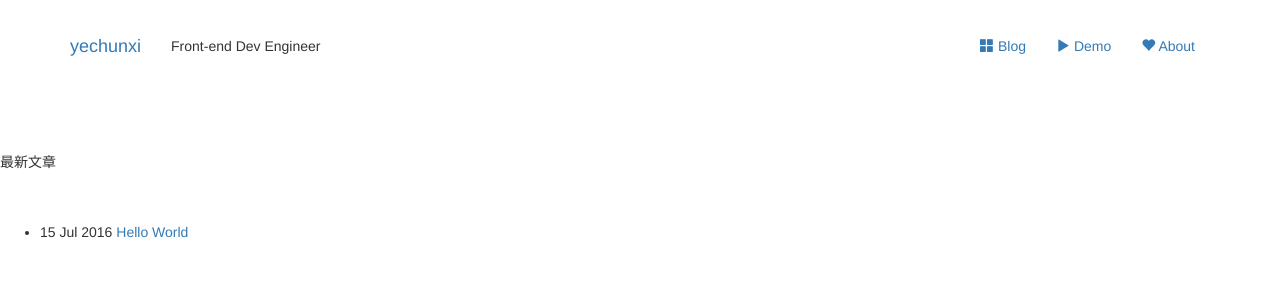
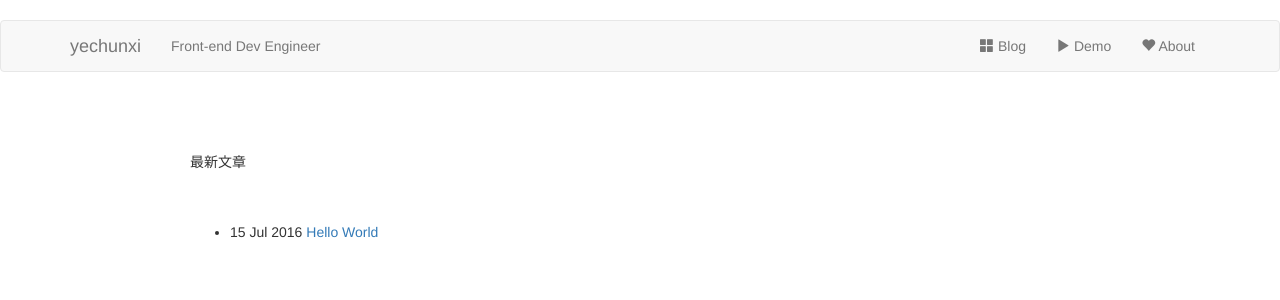
Before and after one commit to yechunxi/yechunxi.github.io, a Jekyll site: the page built from index.html, in a window 1280 px wide. Shown: the top 300 px of the page. Built offline with Jekyll 4.4.1, drawn with Linux system fonts in a browser that asks for light colours; nearby versions of some CDN libraries.

Commit message:
change blog

```diff
--- a/_layouts/default.html
+++ b/_layouts/default.html
@@ -1,22 +1,20 @@
 　<!DOCTYPE html>
-　　<html>
+　　<html lang="en">
 　　<head>
-　　　　<meta http-equiv="content-type" content="text/html; charset=utf-8" />
-　　　　<title>{{ page.title }}</title>
-		<!-- 新 Bootstrap 核心 CSS 文件 -->
+    <meta charset="utf-8">
+    <meta http-equiv="X-UA-Compatible" content="IE=edge">
+    <meta name="viewport" content="width=device-width, initial-scale=1">
+    <meta name="description" content="{% if page.excerpt %}{{ page.excerpt | strip_html | strip_newlines | truncate: 160 }}{% else %}{{ site.description }}{% endif %}">
+　　<title>{{ page.title }}</title>
 		<link rel="stylesheet" href="//cdn.bootcss.com/bootstrap/3.3.5/css/bootstrap.min.css">
 		<link rel="stylesheet" type="text/css" href="css/styles.css">
-		<!-- jQuery文件。务必在bootstrap.min.js 之前引入 -->
 		<script src="//cdn.bootcss.com/jquery/1.11.3/jquery.min.js"></script>
-		<!-- 最新的 Bootstrap 核心 JavaScript 文件 -->
 		<script src="//cdn.bootcss.com/bootstrap/3.3.5/js/bootstrap.min.js"></script>
 　　</head>
 　　<body>
 <header>
-		<!-- navbar -->
-  <nav class="navbar">
+  <nav class="navbar navbar-default">
   <div class="container">
-    <!-- Brand and toggle get grouped for better mobile display -->
     <div class="navbar-header">
       <button type="button" class="navbar-toggle collapsed" data-toggle="collapse" data-target="#bs-example-navbar-collapse-1">
         <span class="sr-only">Toggle navigation</span>
@@ -27,7 +25,6 @@
       <a class="navbar-brand" href="{{ site.baseurl }}/">{{ site.title }}</a>
       <p class="navbar-text">Front-end Dev Engineer</p>
     </div>
-    <!-- Collect the nav links, forms, and other content for toggling -->
     <div class="collapse navbar-collapse" id="bs-example-navbar-collapse-1">
       <ul class="nav navbar-nav navbar-right">
 
@@ -61,6 +58,5 @@
 	<div class="clearfix"></div>
 </div>
 
-
-　　</body>
-　　</html>
+</body>
+</html>
--- a/css/styles.css
+++ b/css/styles.css
@@ -1,4 +1,4 @@
-.gmn{
+#content{
 	width:900px;
 	margin:0 auto;
 }
```
